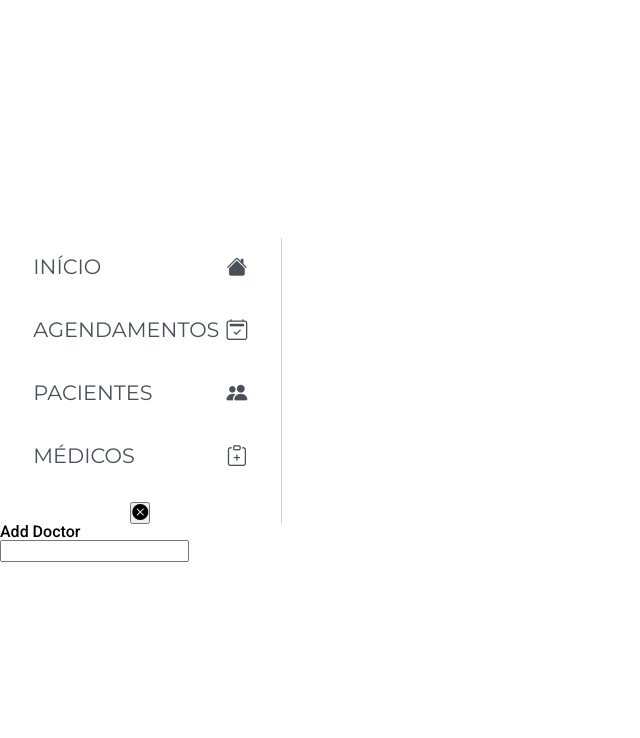
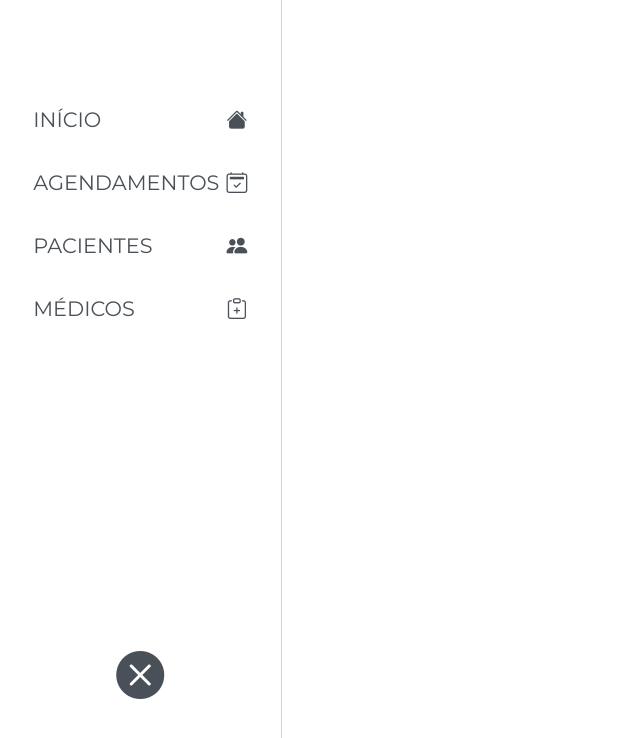
Before and after one commit to jeronimo99/agendamento-medico-frontend, a React (Create React App) app: page /admin/adicionar-medico in a window 1280 px wide. Shown: the top 738 px of the page, without its empty margins (0-640 px from the left). Built offline with nearby package versions, Linux system fonts and the light colour scheme; sample sign-in values are in the browser's storage.

Commit message:
Fix sidebar button styling

```diff
--- a/src/components/Sidebar/styles.css
+++ b/src/components/Sidebar/styles.css
@@ -121,3 +121,29 @@
     border-left-color: #1d976c;
   }
 }
+
+.sair {
+  display: flex;
+  flex-direction: column;
+  justify-content: flex-end;
+  align-items: center;
+  width: 100%;
+  height: 33vh;
+}
+
+.sair button {
+  padding: 5px;
+  border-radius: 100%;
+  color: #495057;
+  font-size: 3em;
+  transition: all 0.2s;
+  background: none;
+  border: none;
+  cursor: pointer;
+  outline: none;
+}
+
+.sair button:hover {
+  color: #1d976c;
+  scale: 1.5;
+}
--- a/src/pages/AddDoctor/index.jsx
+++ b/src/pages/AddDoctor/index.jsx
@@ -8,12 +8,12 @@ function AddDoctor() {
       <div className="add-doctor-container">
         <Sidebar />
       </div>
-      <div className="section">
+      {/* <div className="section">
         <h1>Add Doctor</h1>
         <form>
           <input />
         </form>
-      </div>
+      </div> */}
     </div>
   );
 }
--- a/src/pages/AddDoctor/styles.css
+++ b/src/pages/AddDoctor/styles.css
@@ -1,3 +1,16 @@
 .add-doctor-body-container {
-  /* display: flex; */
+  display: flex;
+  justify-content: center;
+  align-items: center;
+  flex-direction: row;
+  min-height: 100vh;
+  font-family: 'Roboto', sans-serif;
+  background-color: white;
+  width: 100%;
 }
+
+.add-doctor-container {
+  display: flex;
+  width: 100%;
+  height: 100vh;
+}
```
